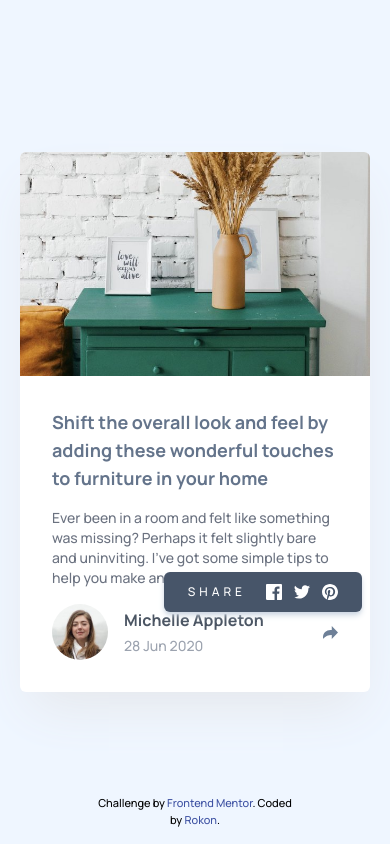
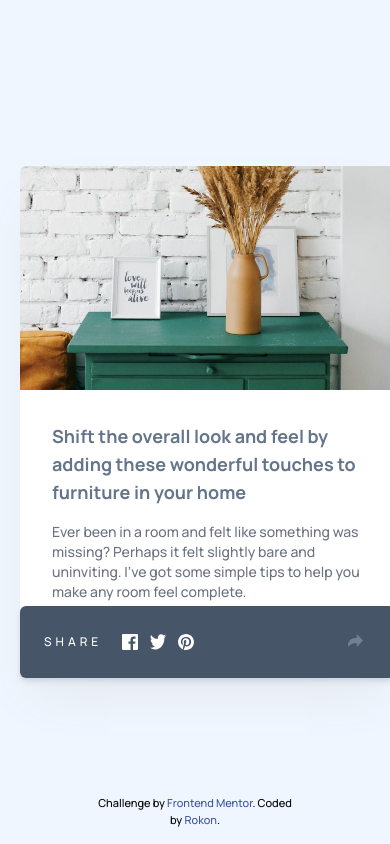
Before and after one commit to m-rokon/article-preview, a website: page index.html in a window 390 px wide. Both pictures are taken after a click on the picture 330 px from the left and 632 px from the top of the page. Drawn offline with Linux system fonts and the light colour scheme.

Commit message:
`bug` fixed

```diff
--- a/index.html
+++ b/index.html
@@ -32,17 +32,17 @@
 
 	<main class="bg-blue-50 justify-center flex py-6 px-5 flex-col h-screen font-['Manrope']">
 		<!-- container -->
-		<div class="relative bg-white sm:w-[700px] mx-auto rounded-md shadow-gray-200 shadow-2xl">
+		<div class="relative w-[375px] bg-white sm:w-[700px] mx-auto rounded-md shadow-gray-200 shadow-2xl">
 			<!-- article component -->
 			<div class="overflow-hidden rounded-md sm:flex">
-				<img class="object-cover w-full h-56 object-top  sm:h-auto sm:w-2/5" src="./images/drawers.jpg" alt="">
+				<img class="object-cover object-top w-full h-56 sm:h-auto sm:w-2/5" src="./images/drawers.jpg" alt="">
 				<!-- article -->
-				<div class="p-8">
-					<h1 class="font-semibold text-lg md:text-xl text-slate-500">Shift the overall look and feel by
+				<div class="pt-8 pb-4 pl-8 pr-8 md:p-8">
+					<h1 class="text-lg font-semibold md:text-xl text-slate-500">Shift the overall look and feel by
 						adding these
 						wonderful
 						touches to furniture in your home</h1>
-					<p class="mt-4 text-sm md:text-base text-gray-500">Ever been in a room and felt like something was
+					<p class="mt-4 text-sm text-gray-500 md:text-base">Ever been in a room and felt like something was
 						missing?
 						Perhaps
 						it felt slightly bare and uninviting. I’ve got some simple tips
@@ -50,33 +50,33 @@
 					<!-- author info -->
 					<div class="flex items-center justify-between mt-4">
 						<!-- author -->
-						<div class="flex space-x-4 justify-center items-center">
-							<img class="rounded-full w-14" src="./images/avatar-michelle.jpg" alt="Michelle">
+						<div class="flex items-center justify-center space-x-4">
+							<img class="w-10 rounded-full md:w-14" src="./images/avatar-michelle.jpg" alt="Michelle">
 							<div class="space-y-1 text-gray-600">
-								<h4 class="text-base font-semibold">Michelle Appleton</h4>
+								<h4 class="text-sm font-semibold md:text-base">Michelle Appleton</h4>
 								<p class="text-sm text-gray-400">28 Jun 2020</p>
 							</div>
 						</div>
 						<!-- share button -->
 						<!-- <div class="relative"> -->
-						<img class="share-btn hover:cursor-pointer" src="./images/icon-share.svg" alt="share">
+						<img class="z-10 share-btn hover:cursor-pointer" src="./images/icon-share.svg" alt="share">
 						<!-- </div> -->
 					</div>
 				</div>
 			</div>
 			<!-- share button container -->
 			<div
-				class="share-container hidden p-3 md:p-4 right-2 lg:translate-x-8 md:w-60 absolute lg:-right-12 bottom-20 bg-slate-600 shadow-md shadow-slate-300 px-6 rounded-md lg:after:border-l-transparent lg:after:border-r-transparent lg:after:border-t-slate-600 lg:after:border-t-8 lg:after:border-l-8 lg:after:border-r-8 lg:after:-translate-x-1/2 lg:after:left-1/2 lg:after:-bottom-2 lg:after:absolute">
-				<div class="flex space-x-3 items-center justify-center">
+				class="absolute bottom-0 right-0 hidden w-full px-6 translate-x-0 rounded-md shadow-md py-7 share-container sm:p-4 sm:right-2 sm:bottom-[50px] md:bottom-[80px] lg:translate-x-8 sm:w-60 lg:-right-12 bg-slate-600 shadow-slate-300 lg:after:border-l-transparent lg:after:border-r-transparent lg:after:border-t-slate-600 lg:after:border-t-8 lg:after:border-l-8 lg:after:border-r-8 lg:after:-translate-x-1/2 lg:after:left-1/2 lg:after:-bottom-2 lg:after:absolute">
+				<div class="flex justify-start space-x-3 md:justify-center md:items-center">
 					<p class="uppercase text-xs md:text-sm tracking-[4px] text-white mr-2">Share</p>
-					<img class="w-[16px] md:w-full" src="./images/icon-facebook.svg" alt="facebook">
-					<img class="w-[16px] md:w-full" src="./images/icon-twitter.svg" alt="twitter">
-					<img class="w-[16px] md:w-full" src="./images/icon-pinterest.svg" alt="pinterest">
+					<img class="w-[16px] md:w-5" src="./images/icon-facebook.svg" alt="facebook">
+					<img class="w-[16px] md:w-5" src="./images/icon-twitter.svg" alt="twitter">
+					<img class="w-[16px] md:w-5" src="./images/icon-pinterest.svg" alt="pinterest">
 				</div>
 			</div>
 		</div>
 		<!-- challenge credit -->
-		<div class="attribution bottom-4 absolute left-1/2 -translate-x-1/2 text-center">
+		<div class="absolute text-center -translate-x-1/2 attribution bottom-4 left-1/2">
 			Challenge by <a href="https://www.frontendmentor.io?ref=challenge" target="_blank">Frontend Mentor</a>.
 			Coded by <a href="https://rokon.dev">Rokon</a>.
 		</div>
```
Also changed, not shown: style.css, style.min.css.
